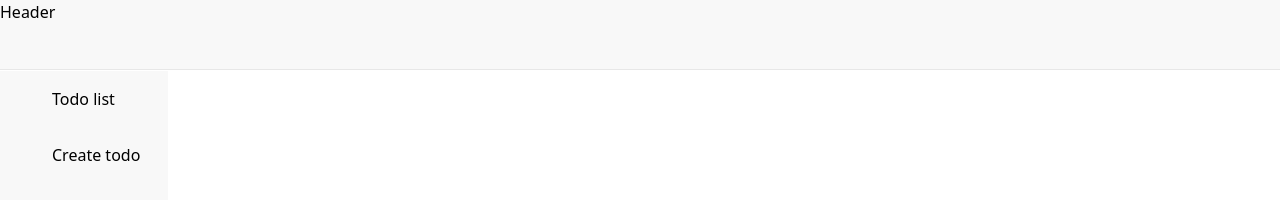
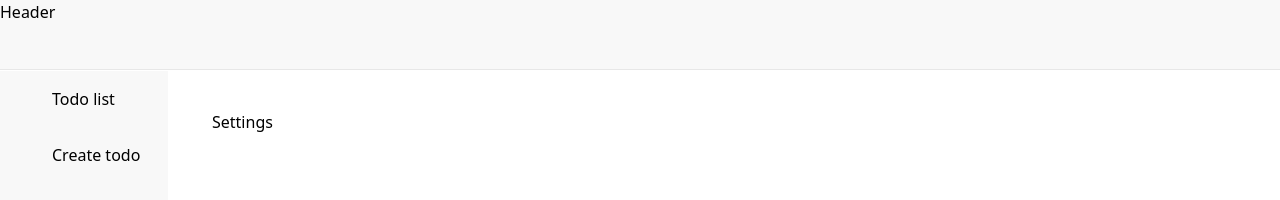
Before and after one commit to TTyKaH/todo-list, a Vue app in the folder web/: page /settings in a window 1280 px wide. Shown: the top 200 px of the page. Built offline with nearby package versions, Linux system fonts and the light colour scheme; some icons are missing.

Commit message:
create settings page

```diff
--- a/web/src/router/index.ts
+++ b/web/src/router/index.ts
@@ -1,6 +1,7 @@
 import { createRouter, createWebHistory } from "vue-router";
 import MainView from "../views/MainView.vue";
 import TodoFormView from "../views/TodoForm/TodoFormView.vue";
+import SettingsView from "../views/Settings/SettingsView.vue";
 
 const router = createRouter({
   history: createWebHistory(import.meta.env.BASE_URL),
@@ -15,6 +16,11 @@ const router = createRouter({
       name: "TodoFormView",
       component: TodoFormView,
     },
+    {
+      path: "/settings",
+      name: "SettingsView",
+      component: SettingsView,
+    },
     // {
     //   path: '/about',
     //   name: 'about',
--- /dev/null
+++ b/web/src/views/Settings/SettingsView.vue
@@ -0,0 +1,7 @@
+<template>
+  <div>Settings</div>
+</template>
+
+<script setup></script>
+
+<style lang="scss" scoped></style>
```
